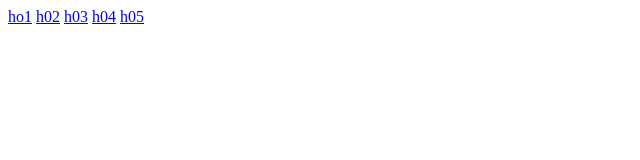
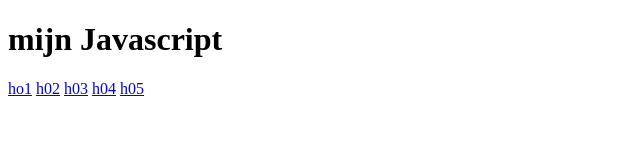
Before and after one commit to GitGudDeveloper/mijn_Javascript, a plain HTML site: page index.html in a window 1280 px wide. Shown: the whole page, without its empty margins (0-640 px from the left). Drawn offline with Linux system fonts and the light colour scheme.

Commit message:
javascript klaar!

```diff
--- a/index.html
+++ b/index.html
@@ -5,6 +5,7 @@
     <title>Mijn Javascript</title>
 </head>
 <body>
+<h1>mijn Javascript</h1>
 <a href="h01">ho1</a>
 <a href="h02">h02</a>
 <a href="h03">h03</a>
```
